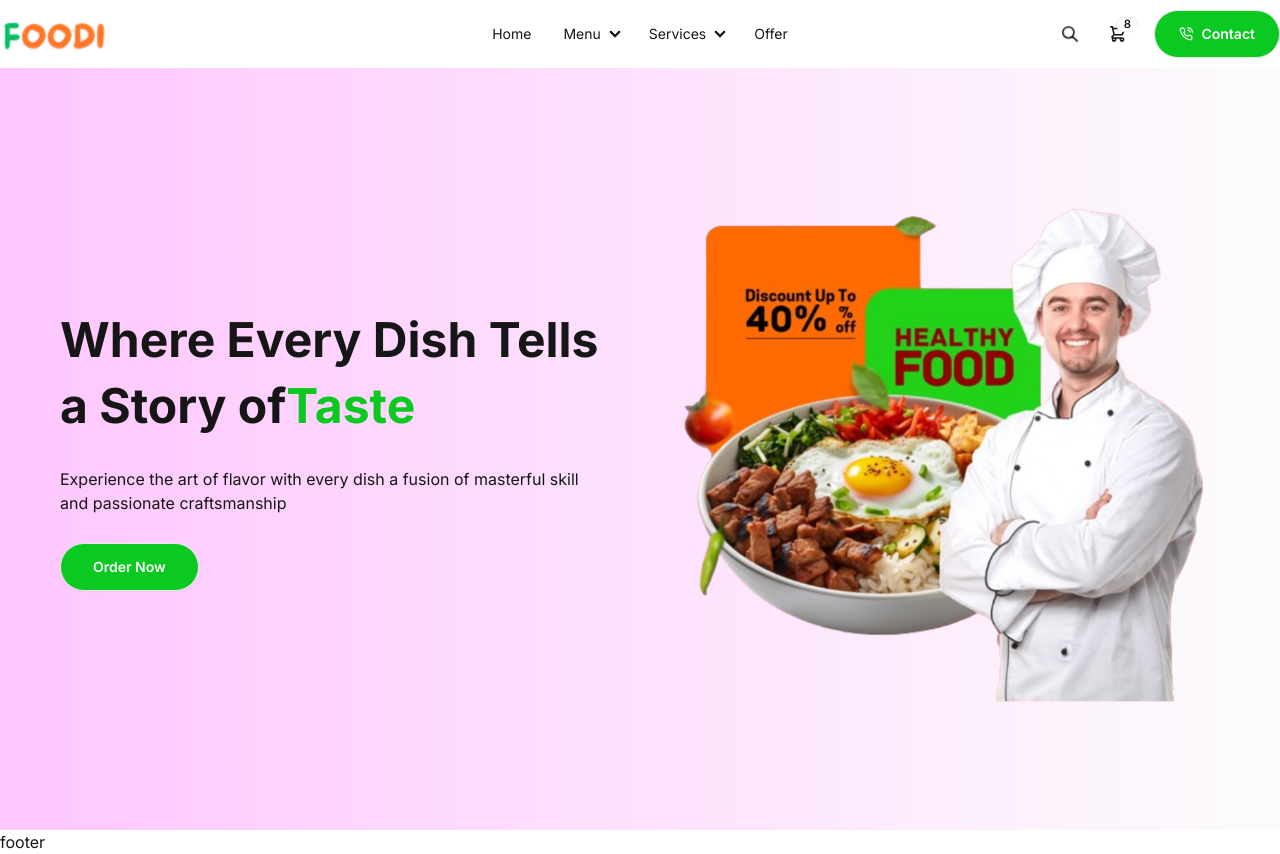
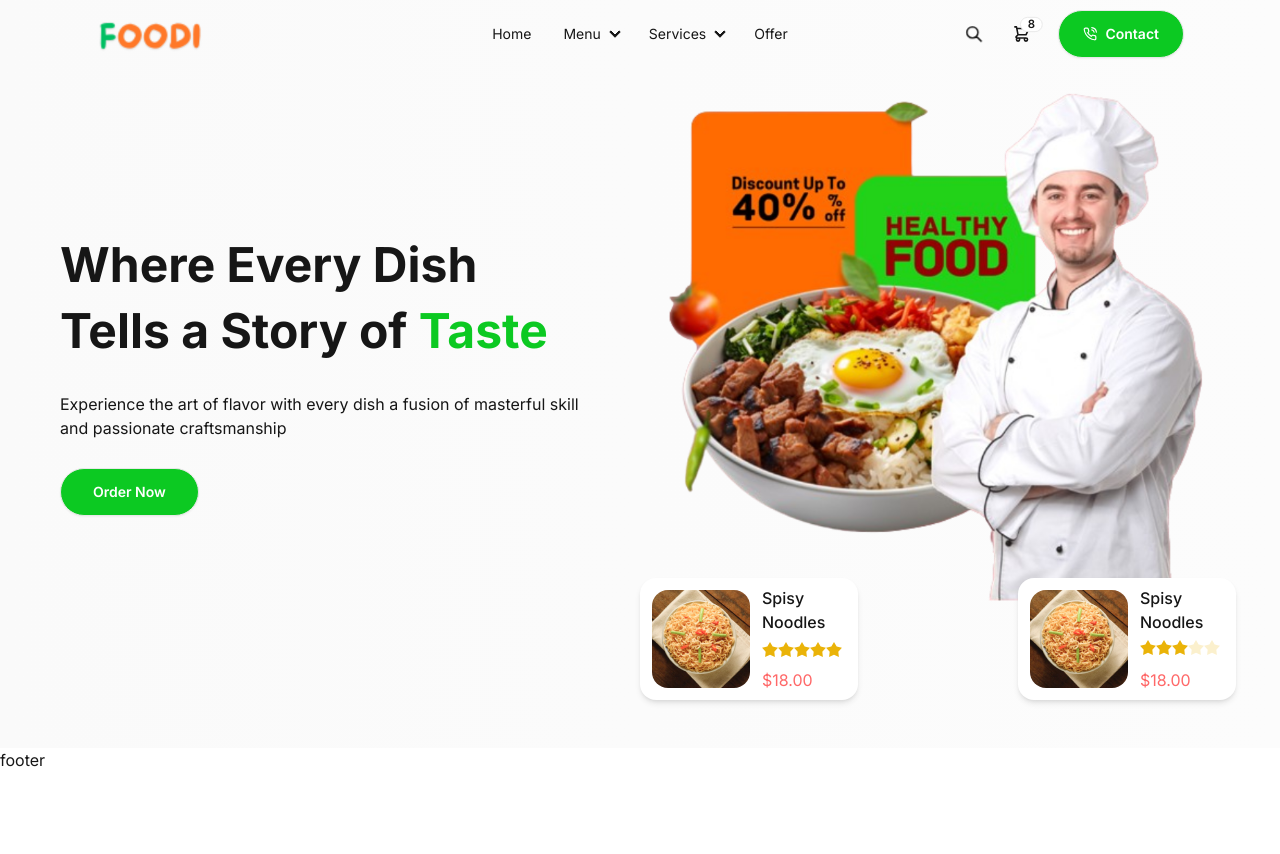
Before and after one commit to Madhushan13/my-mern-project, a React (Vite) app in the folder myfoody-client/: page / in a window 1280 px wide. After the commit the page ends 800 px from the top, so only its background shows below. Built offline with nearby package versions, Linux system fonts and the light colour scheme.

Commit message:
updated navbar

```diff
--- a/myfoody-client/src/App.css
+++ b/myfoody-client/src/App.css
@@ -7,3 +7,8 @@ body {
 .section-container {
   @apply max-w-screen-2xl container mx-auto xl:px-11 px-4;
 }
+
+header,
+nav {
+  z-index: 10001 !important;
+}
--- a/myfoody-client/src/components/Banner.jsx
+++ b/myfoody-client/src/components/Banner.jsx
@@ -1,15 +1,92 @@
 import React from "react";
 import bannerimg from "/images/home/banner1.png";
+import food1 from "/images/home/b-food1.png";
 
 const Banner = () => {
   return (
-    <div className="section-container bg-gradient-to-r from-0% from-[#FAFA] to-[#FCFCFC] to-100%">
-      <div className="py-24 flex flex-col md:flex-row items-center justify-between gap-8">
+    <div className="section-container bg-gradient-to-r from-0% from-[#FAFAFA] to-[#FCFCFC] to-100%">
+      <div className="py-12  flex flex-col md:flex-row-reverse items-center justify-between gap-8">
+        {/* image */}
+        <div className="md:w-1/2">
+          <img src={bannerimg} alt="" />
+          <div className="flex flex-col md:flex-row items-center justify-around -mt-14 gap-40">
+            <div className="flex bg-white py-2 px-3 rounded-2xl items-center gap-3 shadow-md w-64">
+              <img src={food1} alt="" className="rounded-2xl" />
+              <div className="space-y-1">
+                <h5 className="font-medium mb-1">Spisy Noodles</h5>
+                <div className="rating rating-sm">
+                  <input
+                    type="radio"
+                    name="rating-2"
+                    className="mask mask-star-2 bg-yellow-500"
+                  />
+                  <input
+                    type="radio"
+                    name="rating-2"
+                    className="mask mask-star-2 bg-yellow-500"
+                  />
+                  <input
+                    type="radio"
+                    name="rating-2"
+                    className="mask mask-star-2 bg-yellow-500"
+                    defaultChecked
+                  />
+                  <input
+                    type="radio"
+                    name="rating-2"
+                    className="mask mask-star-2 bg-yellow-500"
+                  />
+                  <input
+                    type="radio"
+                    name="rating-2"
+                    className="mask mask-star-2 bg-yellow-500"
+                  />
+                </div>
+                <p className="text-red">$18.00</p>
+              </div>
+            </div>
+            <div className="sm:flex hidden bg-white py-2 px-3 rounded-2xl items-center gap-3 shadow-md w-64">
+              <img src={food1} alt="" className="rounded-2xl" />
+              <div className="space-y-1">
+                <h5 className="font-medium mb-1">Spisy Noodles</h5>
+                <div className="rating rating-sm">
+                  <input
+                    type="radio"
+                    name="rating-2"
+                    className="mask mask-star-2 bg-yellow-500"
+                  />
+                  <input
+                    type="radio"
+                    name="rating-2"
+                    className="mask mask-star-2 bg-yellow-500"
+                  />
+                  <input
+                    type="radio"
+                    name="rating-2"
+                    className="mask mask-star-2 bg-yellow-500"
+                    defaultChecked
+                  />
+                  <input
+                    type="radio"
+                    name="rating-2"
+                    className="mask mask-star-2 bg-yellow-500"
+                  />
+                  <input
+                    type="radio"
+                    name="rating-2"
+                    className="mask mask-star-2 bg-yellow-500"
+                  />
+                </div>
+                <p className="text-red">$18.00</p>
+              </div>
+            </div>
+          </div>
+        </div>
         {/* text */}
         <div className="md:w-1/2 px-4 space-y-7">
           <h2 className="md:text-5xl text-4xl font-bold md:leading-snug leading-snug">
             Where Every Dish Tells a Story of
-            <span className="text-green">Taste</span>
+            <span className="text-green"> Taste</span>
           </h2>
           <p>
             Experience the art of flavor with every dish a fusion of masterful
@@ -20,11 +97,6 @@ const Banner = () => {
             Order Now
           </button>
         </div>
-
-        {/* image */}
-        <div className="md:w-1/2">
-          <img src={bannerimg} alt="" />
-        </div>
       </div>
     </div>
   );
--- a/myfoody-client/src/components/Navbar.jsx
+++ b/myfoody-client/src/components/Navbar.jsx
@@ -1,7 +1,24 @@
-import React from "react";
+import { useEffect, useState } from "react";
 import logo3 from "/logo3.png";
 import { FiPhoneCall } from "react-icons/fi";
+
 const Navbar = () => {
+  /*Handle scroll function */
+  const [isSticky, setSticky] = useState(false);
+
+  useEffect(() => {
+    const handleScroll = () => {
+      const offset = window.scrollY;
+      setSticky(offset > 0);
+    };
+
+    window.addEventListener("scroll", handleScroll);
+
+    return () => {
+      window.removeEventListener("scroll", handleScroll);
+    };
+  }, []);
+
   const navItems = (
     <>
       <li>
@@ -44,9 +61,16 @@ const Navbar = () => {
       </li>
     </>
   );
+
   return (
-    <header className="max-w-screen-xl container mx-auto">
-      <div className="navbar xl:px-0">
+    <header className="max-w-screen-2xl container mx-auto fixed top-0 left-0 right-0 transition-all duration-300 ease-in-out">
+      <div
+        className={`navbar xl:px-24 ${
+          isSticky
+            ? "shadow-md bg-base-100 transition-all duration-300 ease-in-out"
+            : ""
+        }`}
+      >
         <div className="navbar-start">
           <div className="dropdown">
             <div tabIndex={0} role="button" className="btn btn-ghost lg:hidden">
--- a/myfoody-client/src/index.css
+++ b/myfoody-client/src/index.css
@@ -6,3 +6,7 @@
 body {
   background-color: #ffffff;
 }
+
+html {
+  scroll-behavior: smooth;
+}
```
Also changed, not shown: myfoody-client/public/images/home/b-food1.png (added).
